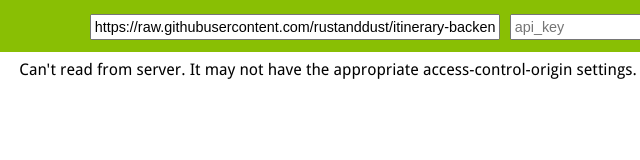
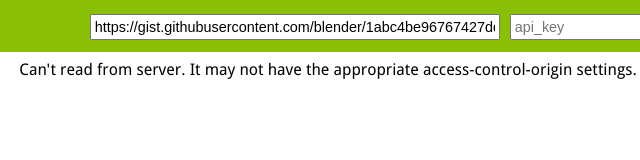
Before and after one commit to rustanddust/itinerary-backend-doc, a plain HTML site: page index.html in a window 1280 px wide. Shown: the full height of the page, 312-952 px from the left. Drawn offline with Linux system fonts and the light colour scheme; no server answers.

Commit message:
Changing url

```diff
--- a/index.html
+++ b/index.html
@@ -28,7 +28,7 @@
       if (url && url.length > 1) {
         url = decodeURIComponent(url[1]);
       } else {
-        url = "https://raw.githubusercontent.com/rustanddust/itinerary-backend-doc/master/swagger.yaml";
+        url = "https://gist.githubusercontent.com/blender/1abc4be96767427dd8f3/raw/58bbf6f4a65bbdb3699b5660d92d4ccb29c20500/swagger.yaml";
       }
       window.swaggerUi = new SwaggerUi({
         url: url,
```
